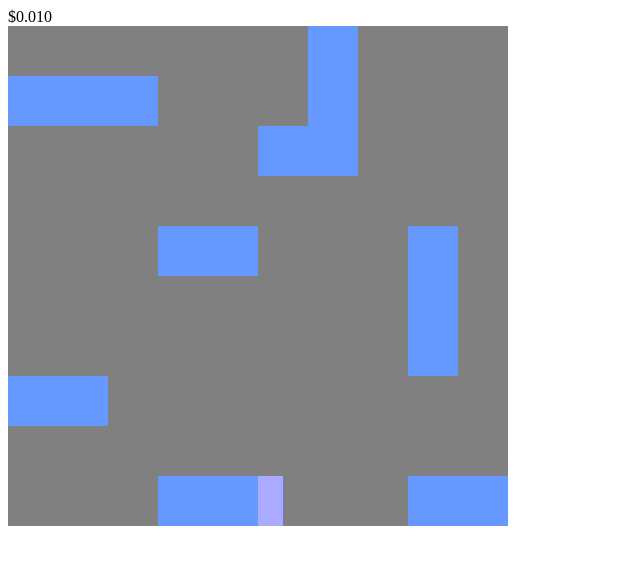
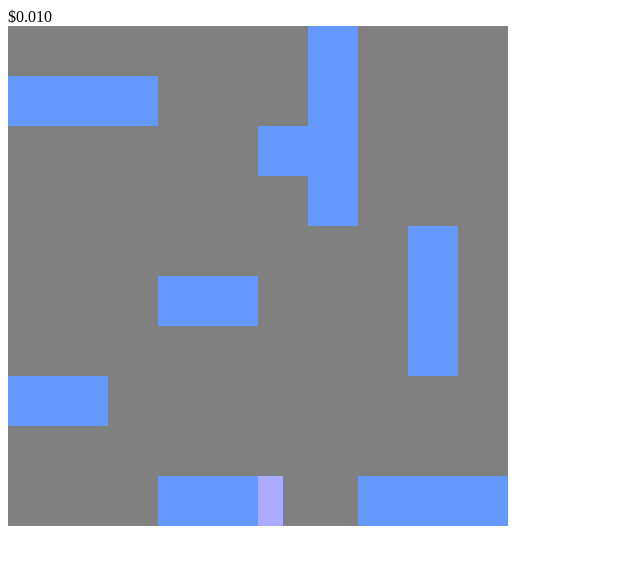
Before and after one commit to sophzhao/Crowd-Programming-Project-5, a plain HTML site: page index.html in a window 1280 px wide. Shown: the whole page, without its empty margins (0-640 px from the left). Drawn offline with nearby package versions, Linux system fonts and the light colour scheme.

Commit message:
changed the board to prevent cheating

```diff
--- a/index.html
+++ b/index.html
@@ -22,15 +22,15 @@ var gameOver = false;
 var falling = [];
 var lastRow = [];
 var board =
-  [[0,0,0,1,1,0,0,0,1,1],
+  [[0,0,0,1,1,0,0,1,1,1],
    [0,0,0,0,1,0,0,0,0,0],
-   [0,0,0,0,1,0,1,0,0,0],
+   [0,0,0,0,1,0,0,0,0,0],
    [0,0,0,0,0,0,1,0,0,0],
    [1,1,1,0,0,0,1,0,0,0],
    [0,0,0,0,0,1,1,0,0,0],
-   [0,0,0,0,0,0,0,0,0,0],
+   [0,0,0,0,0,0,1,0,0,0],
+   [0,0,0,0,0,0,0,0,1,0],
    [0,0,0,1,1,0,0,0,1,0],
-   [0,0,0,0,0,0,0,0,1,0],
    [0,0,0,0,0,0,0,0,1,0],
    [1,1,0,0,0,0,0,0,0,0],
    [0,0,0,0,0,0,0,0,0,0]
@@ -90,7 +90,7 @@ $(document).ready(function() {
   }
 
   function checkFalling() {
-    if (falling.indexOf(piecex) > -1 || rewardCounter == 2 * 10000) {
+    if (falling.indexOf(piecex) > -1 || rewardCounter == 2.00) {
       clearInterval(intervalOn);
       gameOver = true;
       window.alert("Game over! You've lost, but you've earned $" + rewardCounter.toFixed(2));
@@ -105,11 +105,11 @@ $(document).ready(function() {
     falling = [];
     lastRow = [];
     calculateBoard();
+    checkFalling();
     rewardCounter+=0.001;
     playing_time += 1000;
     var element = document.getElementById("pay_score");
     element.innerHTML = "$"+rewardCounter.toFixed(3);
-    checkFalling();
     if (offset==0){
       offset = board.length-1;
     } else {
```
